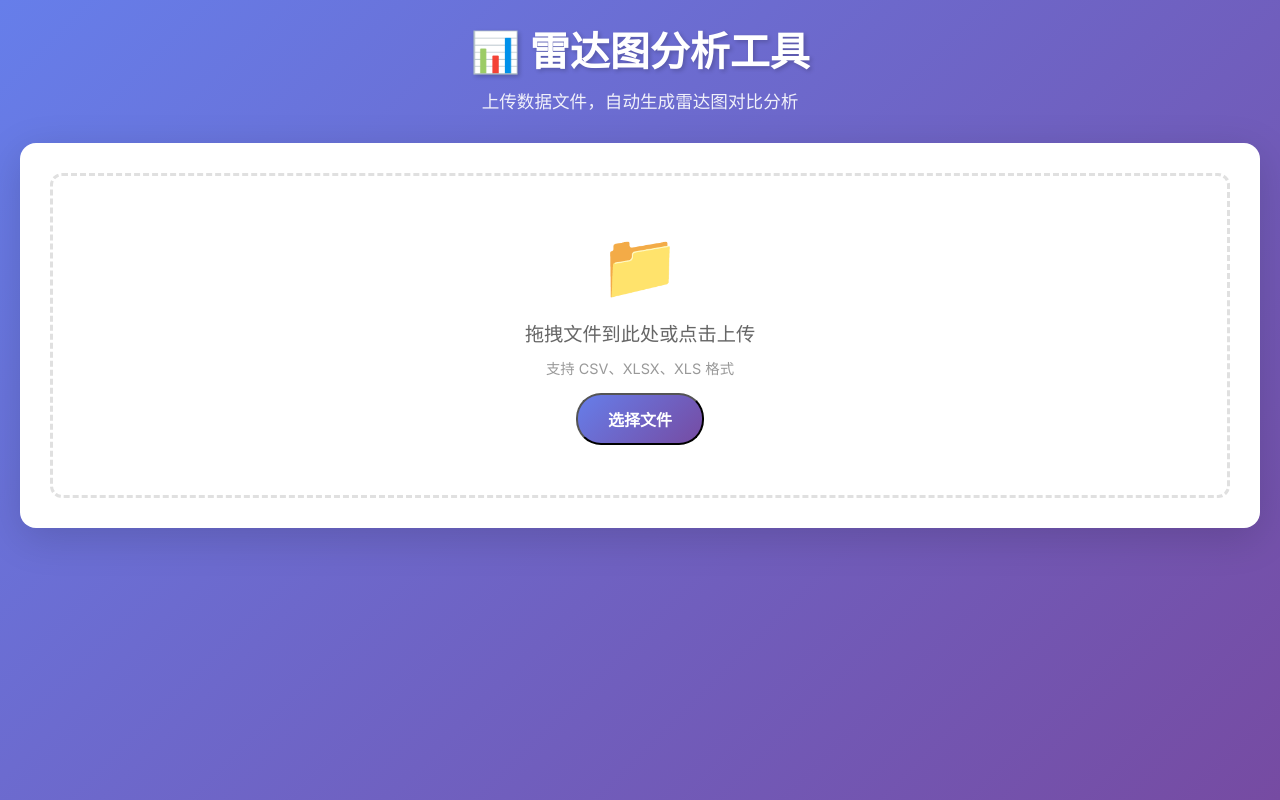
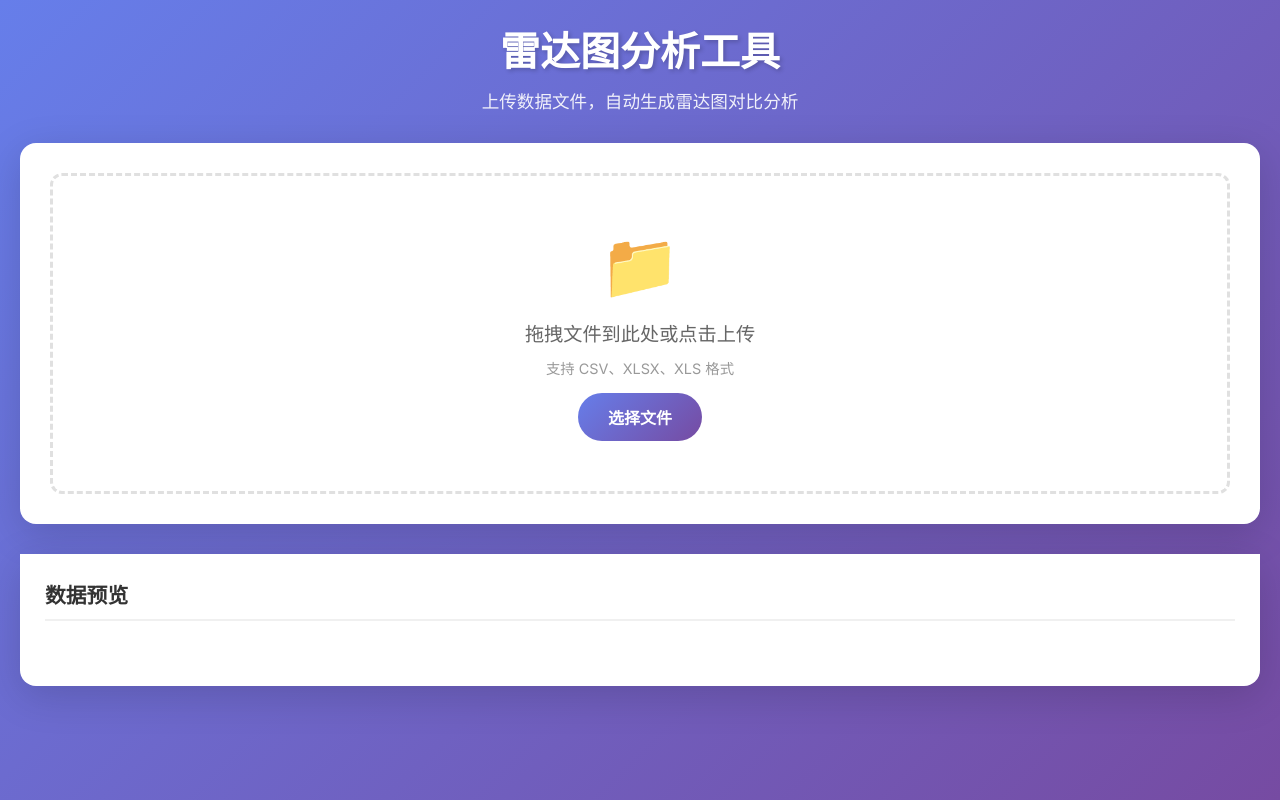
Before and after one commit to XZhang785/radar_chart_app, a FastAPI app: page / in a window 1280 px wide. Run offline with FastAPI, Linux system fonts and the light colour scheme.

Commit message:
feat: 重构UI界面，优化用户体验
UI改进:
- 移除标题中的Emoji，使用纯文本样式
- 重构表格样式，移除紫色背景的th
- 添加Tab导航栏实现三界面切换（数据预览/雷达图分析/详细数据）
- 添加水平滚动条支持数据表格左右拖动
- 优化控制面板样式，使用卡片式布局
- 自定义滚动条样式更美观
- 重命名按钮为'查看雷达图'
- 统一内容标题样式为.content-title

```diff
--- a/templates/index.html
+++ b/templates/index.html
@@ -100,6 +100,7 @@
             cursor: pointer;
             transition: transform 0.2s, box-shadow 0.2s;
             margin-top: 15px;
+            border: none;
         }
 
         .upload-btn:hover {
@@ -152,14 +153,72 @@
             font-size: 0.9rem;
         }
 
+        /* Tab 导航栏 */
+        .tab-navigation {
+            display: none;
+            background: white;
+            border-radius: 16px 16px 0 0;
+            padding: 0 20px;
+            box-shadow: 0 10px 40px rgba(0,0,0,0.15);
+        }
+
+        .tab-navigation.show {
+            display: flex;
+        }
+
+        .tab-btn {
+            padding: 18px 30px;
+            border: none;
+            background: transparent;
+            font-size: 1rem;
+            font-weight: 600;
+            color: #666;
+            cursor: pointer;
+            border-bottom: 3px solid transparent;
+            transition: all 0.3s ease;
+        }
+
+        .tab-btn:hover {
+            color: #667eea;
+            background: #f8f6ff;
+        }
+
+        .tab-btn.active {
+            color: #667eea;
+            border-bottom-color: #667eea;
+        }
+
+        /* 内容区域 */
+        .tab-content {
+            display: none;
+            background: white;
+            border-radius: 0 0 16px 16px;
+            padding: 25px;
+            box-shadow: 0 10px 40px rgba(0,0,0,0.15);
+            margin-bottom: 30px;
+        }
+
+        .tab-content.show {
+            display: block;
+        }
+
+        /* 内容标题（不使用Emoji） */
+        .content-title {
+            font-size: 1.3rem;
+            font-weight: 700;
+            color: #333;
+            margin-bottom: 20px;
+            padding-bottom: 10px;
+            border-bottom: 2px solid #f0f0f0;
+        }
+
         /* 控制面板 */
         .control-panel {
             display: none;
-            background: white;
-            border-radius: 16px;
-            padding: 25px;
-            margin-bottom: 30px;
-            box-shadow: 0 10px 40px rgba(0,0,0,0.15);
+            background: #f8f9fa;
+            border-radius: 12px;
+            padding: 20px;
+            margin-bottom: 20px;
         }
 
         .control-panel.show {
@@ -232,14 +291,6 @@
         }
 
         /* 图表区域 */
-        .charts-section {
-            display: none;
-        }
-
-        .charts-section.show {
-            display: block;
-        }
-
         .charts-grid {
             display: grid;
             grid-template-columns: repeat(auto-fill, minmax(500px, 1fr));
@@ -250,7 +301,7 @@
             background: white;
             border-radius: 16px;
             padding: 20px;
-            box-shadow: 0 10px 40px rgba(0,0,0,0.15);
+            border: 1px solid #e0e0e0;
         }
 
         .chart-title {
@@ -268,40 +319,32 @@
         }
 
         /* 数据表格 */
-        .data-table-section {
-            background: white;
-            border-radius: 16px;
-            padding: 25px;
-            margin-top: 30px;
-            box-shadow: 0 10px 40px rgba(0,0,0,0.15);
+        .table-wrapper {
+            overflow-x: auto;
+            border: 1px solid #e0e0e0;
+            border-radius: 8px;
         }
 
-        .section-title {
-            font-size: 1.5rem;
-            font-weight: 700;
-            color: #333;
-            margin-bottom: 20px;
-            display: flex;
-            align-items: center;
-            gap: 10px;
-        }
-
-        .table-wrapper {
+        .table-scroll {
             overflow-x: auto;
+            -webkit-overflow-scrolling: touch;
         }
 
         table {
             width: 100%;
             border-collapse: collapse;
             font-size: 0.95rem;
+            min-width: 600px;
         }
 
         th {
-            background: linear-gradient(135deg, #667eea 0%, #764ba2 100%);
-            color: white;
+            background: #f8f9fa;
+            color: #333;
             padding: 15px 12px;
             text-align: left;
             font-weight: 600;
+            border-bottom: 2px solid #e0e0e0;
+            white-space: nowrap;
         }
 
         td {
@@ -316,6 +359,37 @@
         .highlight {
             background: #fff3cd !important;
             font-weight: 600;
+        }
+
+        /* 数据预览特有样式 */
+        .preview-stats {
+            margin-bottom: 20px;
+        }
+
+        .stats-grid {
+            display: grid;
+            grid-template-columns: repeat(auto-fit, minmax(200px, 1fr));
+            gap: 15px;
+            margin-bottom: 20px;
+        }
+
+        .stat-card {
+            background: linear-gradient(135deg, #667eea 0%, #764ba2 100%);
+            color: white;
+            padding: 20px;
+            border-radius: 12px;
+            text-align: center;
+        }
+
+        .stat-value {
+            font-size: 2rem;
+            font-weight: 700;
+        }
+
+        .stat-label {
+            font-size: 0.9rem;
+            opacity: 0.9;
+            margin-top: 5px;
         }
 
         /* 提示框 */
@@ -411,59 +485,47 @@
             .chart-container {
                 height: 300px;
             }
+
+            .tab-btn {
+                padding: 15px 20px;
+                font-size: 0.9rem;
+            }
         }
 
-        /* 数据预览 */
-        .preview-section {
-            background: white;
-            border-radius: 16px;
-            padding: 25px;
-            margin-bottom: 30px;
-            box-shadow: 0 10px 40px rgba(0,0,0,0.15);
-            display: none;
+        /* 自定义滚动条 */
+        .table-scroll::-webkit-scrollbar {
+            height: 10px;
         }
 
-        .preview-section.show {
-            display: block;
+        .table-scroll::-webkit-scrollbar-track {
+            background: #f1f1f1;
+            border-radius: 5px;
         }
 
-        .preview-header {
-            display: flex;
-            justify-content: space-between;
-            align-items: center;
-            margin-bottom: 15px;
+        .table-scroll::-webkit-scrollbar-thumb {
+            background: #c1c1c1;
+            border-radius: 5px;
         }
 
-        .preview-scroll {
-            max-height: 300px;
-            overflow: auto;
+        .table-scroll::-webkit-scrollbar-thumb:hover {
+            background: #a1a1a1;
         }
 
-        /* 统计摘要 */
-        .stats-grid {
-            display: grid;
-            grid-template-columns: repeat(auto-fit, minmax(200px, 1fr));
-            gap: 15px;
-            margin-bottom: 20px;
+        /* 预览表格中按钮 */
+        .action-btn {
+            background: #667eea;
+            color: white;
+            border: none;
+            padding: 6px 12px;
+            border-radius: 4px;
+            cursor: pointer;
+            font-size: 0.85rem;
+            transition: all 0.2s;
         }
 
-        .stat-card {
-            background: linear-gradient(135deg, #667eea 0%, #764ba2 100%);
-            color: white;
-            padding: 20px;
-            border-radius: 12px;
-            text-align: center;
-        }
-
-        .stat-value {
-            font-size: 2rem;
-            font-weight: 700;
-        }
-
-        .stat-label {
-            font-size: 0.9rem;
-            opacity: 0.9;
-            margin-top: 5px;
+        .action-btn:hover {
+            background: #5a6fd6;
+            transform: translateY(-1px);
         }
     </style>
 </head>
@@ -471,7 +533,7 @@
     <div class="container">
         <!-- 头部 -->
         <div class="header">
-            <h1>📊 雷达图分析工具</h1>
+            <h1>雷达图分析工具</h1>
             <p>上传数据文件，自动生成雷达图对比分析</p>
         </div>
 
@@ -497,8 +559,42 @@
             </div>
         </div>
 
+        <!-- 加载动画 -->
+        <div class="loading" id="loading">
+            <div class="spinner"></div>
+            <div>正在处理数据...</div>
+        </div>
+
+        <!-- Tab 导航栏 -->
+        <div class="tab-navigation" id="tabNavigation">
+            <button class="tab-btn active" onclick="switchTab('preview')" id="tabPreview">
+                数据预览
+            </button>
+            <button class="tab-btn" onclick="switchTab('charts')" id="tabCharts">
+                雷达图分析
+            </button>
+            <button class="tab-btn" onclick="switchTab('data')" id="tabData">
+                详细数据
+            </button>
+        </div>
+
+        <!-- Tab 1: 数据预览 -->
+        <div class="tab-content show" id="contentPreview">
+            <h3 class="content-title">数据预览</h3>
+            <div class="preview-stats">
+                <div class="stats-grid" id="statsGrid"></div>
+            </div>
+            <div class="table-scroll" id="previewTableWrapper">
+                <table id="previewTable"></table>
+            </div>
+        </div>
+
+        <!-- Tab 2: 雷达图分析 -->
+        <div class="tab-content" id="contentCharts">
+            <h3 class="content-title">雷达图对比分析</h3>
+
             <!-- 控制面板 -->
-        <div class="control-panel" id="controlPanel">
+            <div class="control-panel show" id="controlPanel">
                 <div class="control-row">
                     <div class="control-group">
                         <span class="control-label">每页显示:</span>
@@ -514,9 +610,9 @@
                     </div>
 
                     <div class="pagination">
-                    <button class="page-btn" id="prevBtn" onclick="prevPage()">◀ 上一页</button>
+                        <button class="page-btn" id="prevBtn" onclick="prevPage()">上一页</button>
                         <span class="page-info" id="pageInfo">第 1 / 1 页</span>
-                    <button class="page-btn" id="nextBtn" onclick="nextPage()">下一页 ▶</button>
+                        <button class="page-btn" id="nextBtn" onclick="nextPage()">下一页</button>
                     </div>
 
                     <div class="control-group">
@@ -527,36 +623,13 @@
                 </div>
             </div>
 
-        <!-- 数据预览 -->
-        <div class="preview-section" id="previewSection">
-            <div class="preview-header">
-                <h3 class="section-title">📋 数据预览</h3>
-                <button class="upload-btn" onclick="generateCharts()">生成雷达图</button>
-            </div>
-            <div class="stats-grid" id="statsGrid"></div>
-            <div class="preview-scroll">
-                <div class="table-wrapper">
-                    <table id="previewTable"></table>
-                </div>
-            </div>
-        </div>
-
-        <!-- 加载动画 -->
-        <div class="loading" id="loading">
-            <div class="spinner"></div>
-            <div>正在处理数据...</div>
-        </div>
-
-        <!-- 图表区域 -->
-        <div class="charts-section" id="chartsSection">
-            <h2 class="section-title">📊 雷达图对比分析</h2>
             <div class="charts-grid" id="chartsGrid"></div>
         </div>
 
-        <!-- 数据表格 -->
-        <div class="data-table-section" id="dataTableSection" style="display: none;">
-            <h3 class="section-title">📈 详细数据对比</h3>
-            <div class="table-wrapper">
+        <!-- Tab 3: 详细数据 -->
+        <div class="tab-content" id="contentData">
+            <h3 class="content-title">详细数据对比</h3>
+            <div class="table-scroll">
                 <table id="dataTable"></table>
             </div>
         </div>
@@ -571,6 +644,7 @@
         let currentPage = 1;
         let pageSize = 4;
         let charts = [];
+        let currentTab = 'preview';
 
         // 初始化
         document.addEventListener('DOMContentLoaded', () => {
@@ -612,6 +686,26 @@
             });
         }
 
+        // Tab 切换
+        function switchTab(tabName) {
+            currentTab = tabName;
+
+            // 更新按钮状态
+            document.querySelectorAll('.tab-btn').forEach(btn => btn.classList.remove('active'));
+            document.getElementById('tab' + tabName.charAt(0).toUpperCase() + tabName.slice(1)).classList.add('active');
+
+            // 更新内容显示
+            document.querySelectorAll('.tab-content').forEach(content => content.classList.remove('show'));
+            document.getElementById('content' + tabName.charAt(0).toUpperCase() + tabName.slice(1)).classList.add('show');
+
+            // 调整图表大小
+            if (tabName === 'charts') {
+                setTimeout(() => {
+                    charts.forEach(chart => chart.resize());
+                }, 100);
+            }
+        }
+
         // 处理文件
         async function handleFile(file) {
             const validExtensions = ['csv', 'xlsx', 'xls'];
@@ -642,6 +736,15 @@
                 radarData = result;
                 displayFileInfo(file, result);
                 displayPreview(result);
+                generateChartsData();
+                renderDataTable();
+
+                // 显示 Tab 导航
+                document.getElementById('tabNavigation').classList.add('show');
+
+                // 默认显示数据预览 Tab
+                switchTab('preview');
+
                 showToast('文件上传成功！', 'success');
 
             } catch (error) {
@@ -663,7 +766,6 @@
         // 显示数据预览
         function displayPreview(result) {
             const data = result.data;
-            const previewSection = document.getElementById('previewSection');
             const statsGrid = document.getElementById('statsGrid');
             const previewTable = document.getElementById('previewTable');
 
@@ -696,7 +798,7 @@
                 row.original_values.forEach(val => {
                     tableHtml += `<td>${typeof val === 'number' ? val.toFixed(2) : val}</td>`;
                 });
-                tableHtml += `<td><button class="page-btn" onclick="viewSingleChart(${idx})">查看雷达图</button></td></tr>`;
+                tableHtml += `<td><button class="action-btn" onclick="viewChart('${row.label}')">查看雷达图</button></td></tr>`;
             });
 
             // 平均值行
@@ -708,11 +810,10 @@
             tableHtml += `<td>-</td></tr></tbody>`;
 
             previewTable.innerHTML = tableHtml;
-            previewSection.classList.add('show');
         }
 
-        // 生成雷达图
-        function generateCharts() {
+        // 生成雷达图数据
+        function generateChartsData() {
             if (!radarData) return;
 
             currentPage = 1;
@@ -720,20 +821,15 @@
             // 根据数据量自动设置合适的每页显示数量
             const rowCount = radarData.data.rows.length;
             if (rowCount <= 6) {
-                pageSize = rowCount;  // 6行及以下，自动显示全部
+                pageSize = rowCount;
                 document.getElementById('pageSize').value = rowCount <= 8 ? String(rowCount) : '8';
             } else {
-                pageSize = 4;  // 超过6行，默认显示4个
+                pageSize = 4;
                 document.getElementById('pageSize').value = '4';
             }
 
-            document.getElementById('controlPanel').classList.add('show');
-            document.getElementById('chartsSection').classList.add('show');
-            document.getElementById('dataTableSection').style.display = 'block';
-
             updateJumpSelect();
             renderCharts();
-            renderDataTable();
         }
 
         // 更新跳转选择器
@@ -754,8 +850,10 @@
             const end = Math.min(start + pageSize, radarData.data.rows.length);
             const pageData = radarData.data.rows.slice(start, end);
 
+            // 销毁旧图表
+            charts.forEach(chart => chart.dispose());
+            charts = [];
             chartsGrid.innerHTML = '';
-            charts = [];
 
             pageData.forEach((row, idx) => {
                 const card = document.createElement('div');
@@ -826,8 +924,8 @@
                     indicator: data.indicators,
                     shape: 'polygon',
                     splitNumber: 5,
-                    radius: '65%',  // 缩小雷达图半径，为图例留出空间
-                    center: ['50%', '45%'],  // 调整雷达图位置
+                    radius: '65%',
+                    center: ['50%', '45%'],
                     axisName: {
                         color: '#333',
                         fontSize: 14,
@@ -923,7 +1021,7 @@
             data.rows.forEach(row => {
                 const diff = row.original_values.map((v, i) => v - data.average.original[i]);
                 const avgDiff = diff.reduce((a, b) => a + b, 0) / diff.length;
-                const status = avgDiff > 0 ? '📈 高于平均' : (avgDiff < 0 ? '📉 低于平均' : '➖ 等于平均');
+                const status = avgDiff > 0 ? '高于平均' : (avgDiff < 0 ? '低于平均' : '等于平均');
 
                 html += `<tr>
                     <td><strong>${row.label}</strong></td>`;
@@ -939,13 +1037,14 @@
             table.innerHTML = html;
         }
 
-        // 查看单个图表
-        function viewSingleChart(index) {
-            currentPage = Math.floor(index / pageSize) + 1;
-            generateCharts();
-
-            // 滚动到图表区域
-            document.getElementById('chartsSection').scrollIntoView({ behavior: 'smooth' });
+        // 查看雷达图
+        function viewChart(label) {
+            const idx = radarData.data.rows.findIndex(row => row.label === label);
+            if (idx !== -1) {
+                currentPage = Math.floor(idx / pageSize) + 1;
+                switchTab('charts');
+                renderCharts();
+            }
         }
 
         // 分页控制
@@ -972,7 +1071,7 @@
         function changePageSize() {
             const selectedValue = document.getElementById('pageSize').value;
             if (selectedValue === 'all') {
-                pageSize = radarData.data.rows.length;  // 显示全部
+                pageSize = radarData.data.rows.length;
             } else {
                 pageSize = parseInt(selectedValue);
             }
@@ -984,7 +1083,6 @@
         function updatePagination() {
             const totalPages = Math.ceil(radarData.data.rows.length / pageSize);
 
-            // 如果只有一页或显示全部，隐藏分页按钮
             if (pageSize >= radarData.data.rows.length) {
                 document.getElementById('pageInfo').textContent = `共 ${radarData.data.rows.length} 个`;
                 document.getElementById('prevBtn').style.display = 'none';
@@ -1010,10 +1108,9 @@
 
             document.getElementById('fileInput').value = '';
             document.getElementById('fileInfo').classList.remove('show');
-            document.getElementById('previewSection').classList.remove('show');
-            document.getElementById('controlPanel').classList.remove('show');
-            document.getElementById('chartsSection').classList.remove('show');
-            document.getElementById('dataTableSection').style.display = 'none';
+            document.getElementById('tabNavigation').classList.remove('show');
+            document.querySelectorAll('.tab-content').forEach(c => c.classList.remove('show'));
+            document.getElementById('contentPreview').classList.add('show');
             document.getElementById('chartsGrid').innerHTML = '';
 
             // 销毁图表实例
```
Lines whose indentation alone changed are shown as unchanged.
